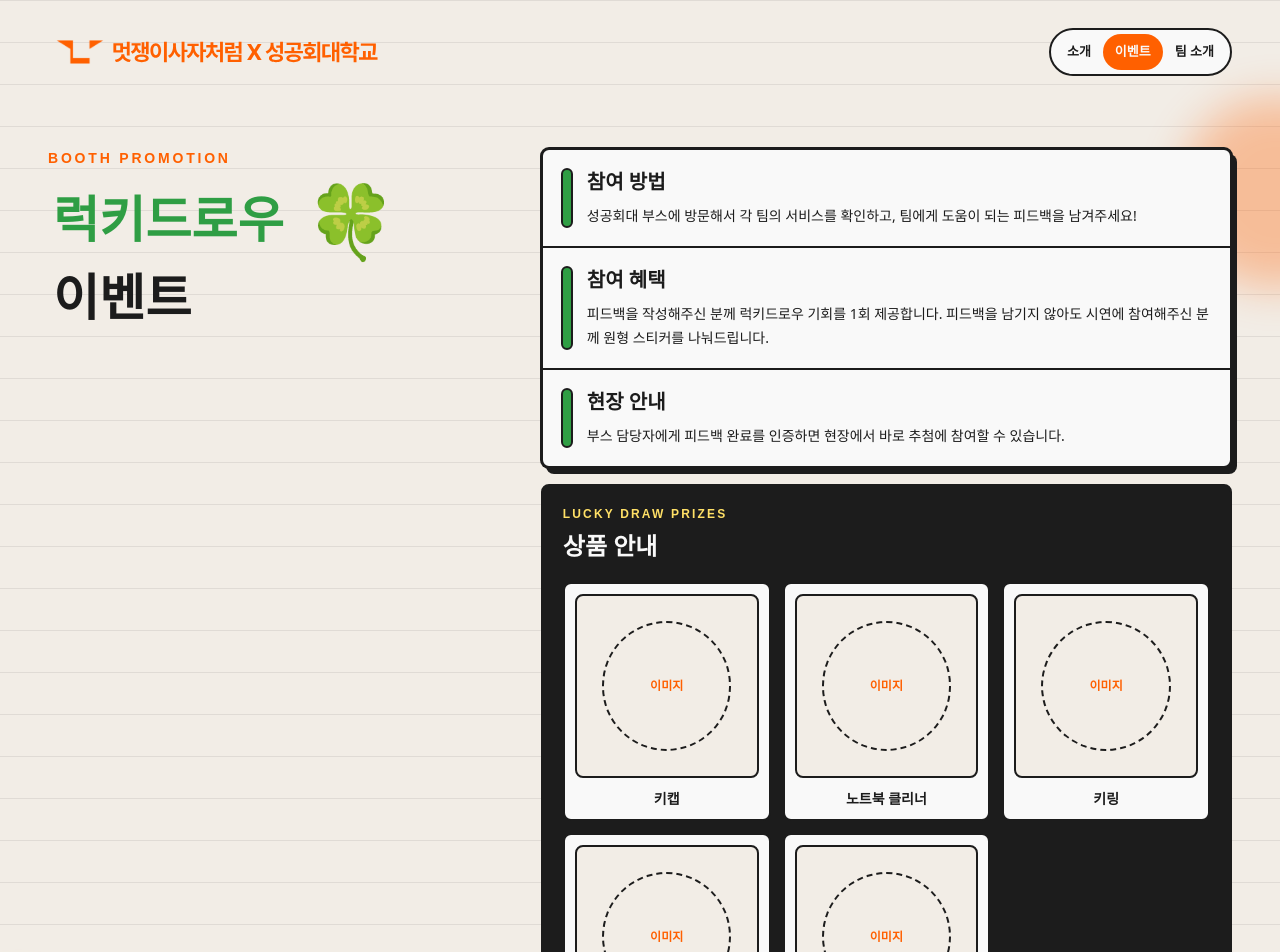
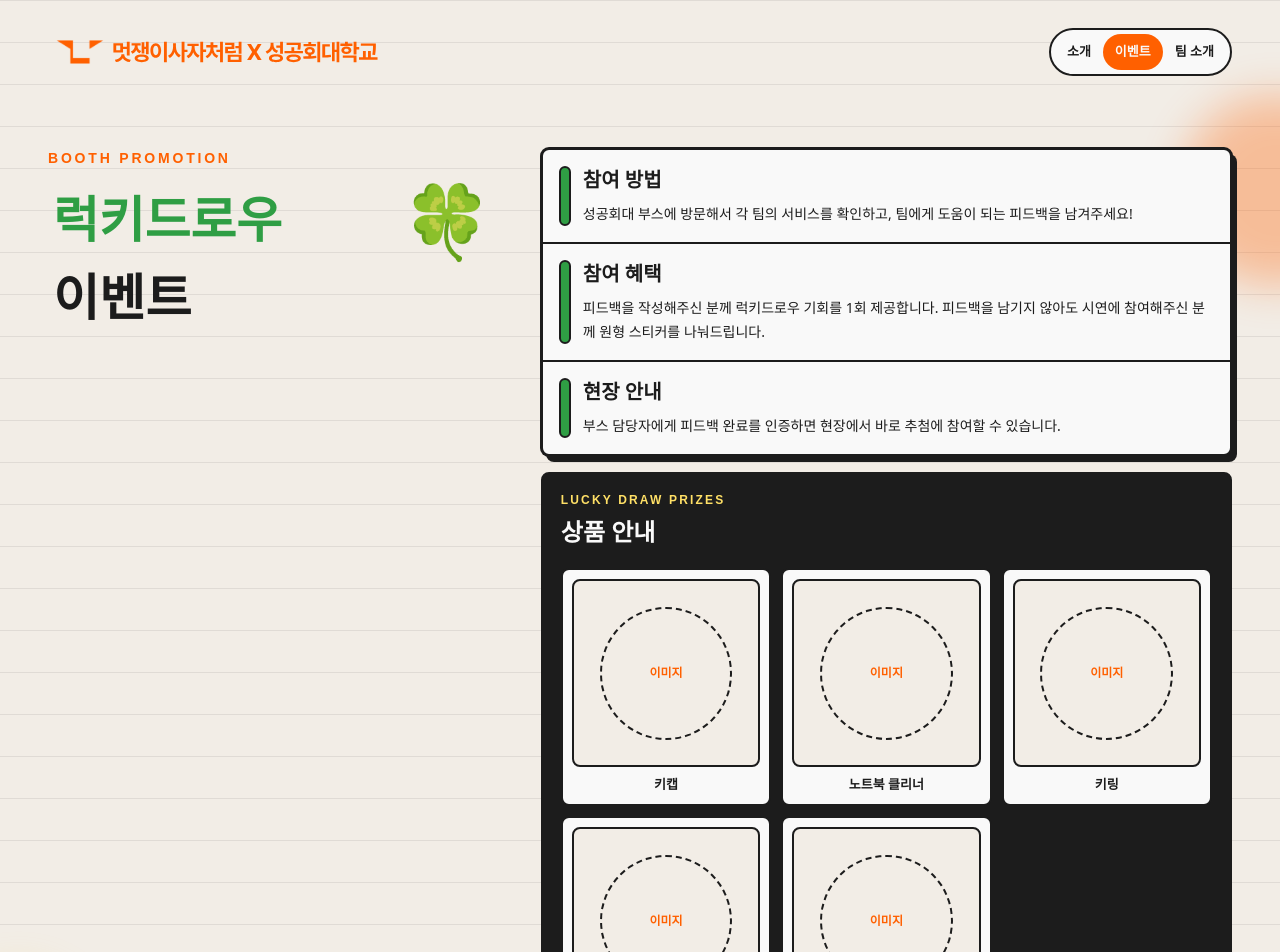
Before and after one commit to likevanilla/SKHU-likelion14th-hackathon-showcase, a React (Vite) app: page /event in a window 1280 px wide. Shown: the top 952 px of the page. Built offline with nearby package versions, Linux system fonts and the light colour scheme; a web font is replaced by a local one.

Commit message:
홈페이지 및 이벤트 페이지 레이아웃 개선, 스타일 추가

```diff
--- a/src/index.css
+++ b/src/index.css
@@ -170,6 +170,34 @@ h3,
 
   .hero-stroke-line--wide {
     width: 920px;
+  }
+
+  .home-page-layout {
+    grid-template-columns: minmax(0, 1fr);
+    align-items: start;
+    gap: 34px;
+    padding-block: 48px;
+  }
+
+  .home-hero-copy {
+    width: min(100%, 920px);
+    max-width: 920px;
+  }
+
+  .home-page-layout .hero-stroke-title {
+    width: min(100%, 920px);
+  }
+
+  .home-page-layout .hero-stroke-line--wide {
+    width: min(100%, 920px);
+  }
+
+  .home-page-layout .event-ticket {
+    width: min(100%, 620px);
+  }
+
+  .home-schedule-wrap {
+    grid-column: 1;
   }
 }
 
@@ -468,8 +496,115 @@ h3,
 }
 
 @media (min-width: 1024px) {
+  .event-page-layout {
+    gap: 28px;
+    grid-template-columns: minmax(318px, 0.74fr) minmax(0, 1.26fr);
+  }
+
+  .event-page-layout .page-stroke-title--event {
+    width: min(100%, 390px);
+  }
+
+  .event-page-layout .page-stroke-line {
+    --stroke-text-height: 80px;
+  }
+
+  .event-page-layout .page-stroke-line--lucky {
+    width: min(100%, 330px);
+  }
+
+  .event-page-layout .stroke-emoji--event {
+    font-size: 58px;
+  }
+
+  .event-page-layout .event-guide-item {
+    gap: 12px;
+    padding: 16px;
+  }
+
+  .event-prize-panel {
+    padding: 18px;
+  }
+
+  .event-prize-grid {
+    gap: 10px;
+  }
+
+  .event-prize-grid .prize-card {
+    padding: 9px;
+  }
+
+  .event-prize-grid .prize-name {
+    margin-top: 8px;
+    font-size: 13px;
+  }
+
   .prize-modal-backdrop {
     padding: 32px;
+  }
+
+  .prize-modal-panel {
+    width: min(70vw, 760px);
+    max-height: 84vh;
+    padding: 16px;
+  }
+
+  .prize-modal-image {
+    min-height: min(56vh, 500px);
+  }
+}
+
+@media (min-width: 1200px) {
+  .home-page-layout {
+    grid-template-columns: minmax(0, 1.05fr) minmax(360px, 0.95fr);
+    align-items: center;
+    gap: 40px;
+    padding-block: 64px;
+  }
+
+  .home-hero-copy {
+    max-width: 620px;
+  }
+
+  .home-page-layout .hero-stroke-title {
+    width: min(100%, 620px);
+  }
+
+  .home-page-layout .hero-stroke-line {
+    --stroke-text-height: clamp(76px, 7vw, 104px) !important;
+  }
+
+  .home-page-layout .hero-stroke-line--wide {
+    width: min(100%, 620px);
+  }
+
+  .home-page-layout .event-ticket {
+    width: 100%;
+  }
+
+  .home-schedule-wrap {
+    grid-column: 1 / -1;
+  }
+
+  .event-page-layout {
+    gap: 32px;
+    grid-template-columns: 0.8fr 1.2fr;
+  }
+
+  .event-page-layout .page-stroke-title--event {
+    width: min(100%, 520px);
+  }
+
+  .event-page-layout .page-stroke-line {
+    --stroke-text-height: clamp(72px, 7vw, 96px);
+  }
+
+  .event-page-layout .page-stroke-line--lucky {
+    width: clamp(218px, 60vw, 390px);
+  }
+
+  .event-page-layout .stroke-emoji--event {
+    font-size: clamp(36px, 10vw, 72px);
   }
 
   .prize-modal-panel {
@@ -480,6 +615,24 @@ h3,
 
   .prize-modal-image {
     min-height: min(66vh, 620px);
+  }
+}
+
+@media (min-width: 1440px) {
+  .home-hero-copy {
+    max-width: 760px;
+  }
+
+  .home-page-layout .hero-stroke-title {
+    width: min(100%, 760px);
+  }
+
+  .home-page-layout .hero-stroke-line {
+    --stroke-text-height: clamp(86px, 7vw, 124px) !important;
+  }
+
+  .home-page-layout .hero-stroke-line--wide {
+    width: min(100%, 760px);
   }
 }
 
--- a/src/pages/EventPage.jsx
+++ b/src/pages/EventPage.jsx
@@ -20,7 +20,7 @@ function EventPage() {
 
   return (
     <>
-      <section className="page-panel grid min-h-[calc(100vh-88px)] content-center gap-8 py-12 sm:py-16 lg:grid-cols-[0.8fr_1.2fr]">
+      <section className="event-page-layout page-panel grid min-h-[calc(100vh-88px)] content-center gap-8 py-12 sm:py-16 lg:grid-cols-[0.78fr_1.22fr]">
         <div>
           <p
             className="text-sm font-black uppercase tracking-[0.2em] text-[color:var(--primary-orange)]"
@@ -83,7 +83,7 @@ function EventPage() {
             ))}
           </section>
 
-          <section className="rounded-lg border-2 border-[var(--lion-black)] bg-[var(--lion-black)] p-5 text-[color:var(--layer-white)]">
+          <section className="event-prize-panel rounded-lg border-2 border-[var(--lion-black)] bg-[var(--lion-black)] p-5 text-[color:var(--layer-white)]">
             <p
               className="text-xs font-black uppercase tracking-[0.18em] text-[color:var(--utility-yellow)]"
               lang="en"
@@ -91,7 +91,7 @@ function EventPage() {
               Lucky Draw Prizes
             </p>
             <h2 className="mt-2 text-2xl font-black">상품 안내</h2>
-            <div className="mt-5 grid grid-cols-2 gap-3 sm:grid-cols-3">
+            <div className="event-prize-grid mt-5 grid grid-cols-2 gap-3 sm:grid-cols-3">
               {luckyDrawPrizes.map((prize) => (
                 <button
                   aria-label={`${prize.name} 상품 크게 보기`}
--- a/src/pages/HomePage.jsx
+++ b/src/pages/HomePage.jsx
@@ -5,8 +5,8 @@ import StrokeText from '../components/StrokeText'
 
 function HomePage() {
   return (
-    <section className="page-panel grid min-h-[calc(100vh-88px)] items-center gap-10 py-12 sm:py-16 lg:grid-cols-[1.05fr_0.95fr]">
-      <div className="max-w-3xl">
+    <section className="home-page-layout page-panel grid min-h-[calc(100vh-88px)] items-center gap-10 py-12 sm:py-16">
+      <div className="home-hero-copy max-w-3xl">
         <p
           className="fade-up text-sm font-black uppercase tracking-[0.2em] text-[color:var(--primary-orange)]"
           lang="en"
@@ -87,7 +87,7 @@ function HomePage() {
 
       <EventTicket />
 
-      <div className="lg:col-span-2">
+      <div className="home-schedule-wrap">
         <ExhibitionSchedule />
       </div>
     </section>
```
